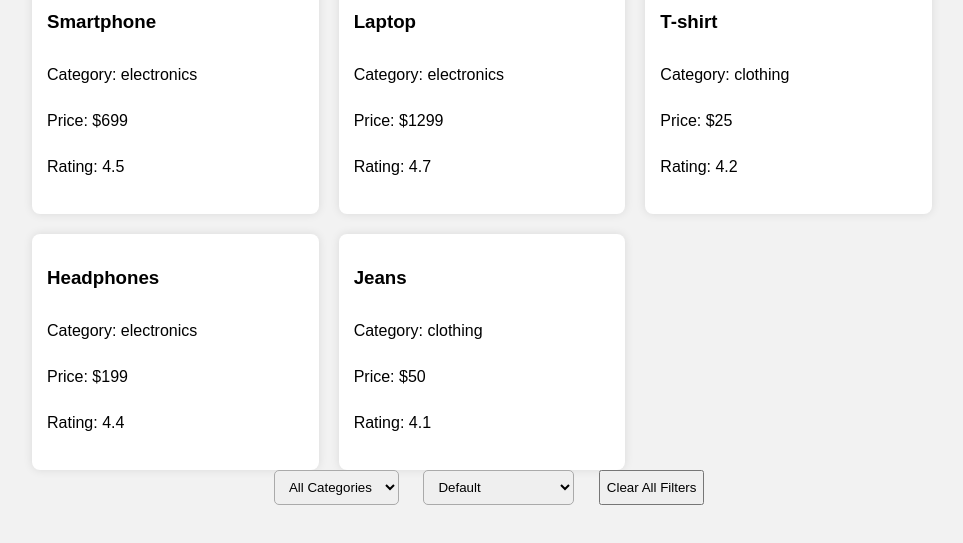
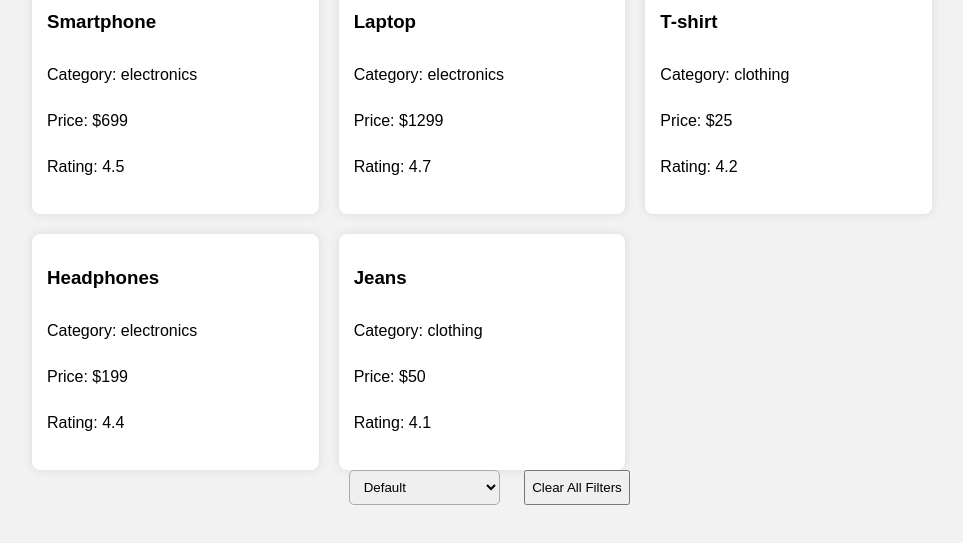
Before and after one commit to setti-Aswini/products-listing, a plain HTML site: page index.html in a window 1280 px wide. Shown: the part 195-738 px from the top of the page, without its empty margins (158-1121 px from the left). Drawn offline with Linux system fonts and the light colour scheme.

Commit message:
Update index.html

```diff
--- a/index.html
+++ b/index.html
@@ -28,12 +28,6 @@
 
     <div id="productList" class="product-list"></div>
     <div class="filters">
-  <select id="categoryFilter">
-    <option value="all">All Categories</option>
-    <option value="electronics">Electronics</option>
-    <option value="fashion">Fashion</option>
-    <option value="grocery">Grocery</option>
-  </select>
 
   <select id="sortFilter">
     <option value="default">Default</option>
```
